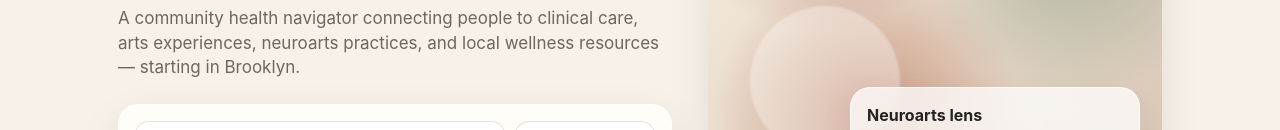
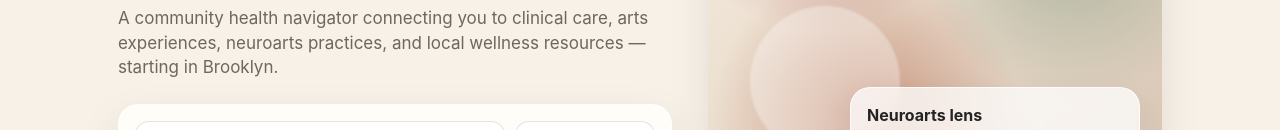
Before and after one commit to qjcheeks/Palette-of-Health, a plain HTML site: page index.html in a window 1280 px wide. Shown: the part 424-554 px from the top of the page. Drawn offline with Linux system fonts and the light colour scheme.

Commit message:
Update index.html

```diff
--- a/index.html
+++ b/index.html
@@ -318,7 +318,7 @@
     <div>
       <div class="eyebrow">Brooklyn pilot · Art × wellness × care</div>
       <h1>Find care, calm, and creative wellbeing near you.</h1>
-      <p>A community health navigator connecting people to clinical care, arts experiences, neuroarts practices, and local wellness resources — starting in Brooklyn.</p>
+      <p>A community health navigator connecting you to clinical care, arts experiences, neuroarts practices, and local wellness resources — starting in Brooklyn.</p>
       <div class="search-card">
         <div class="search-row">
           <input id="searchInput" placeholder="How are you feeling? Try: stressed, lonely, curious..." />
```
